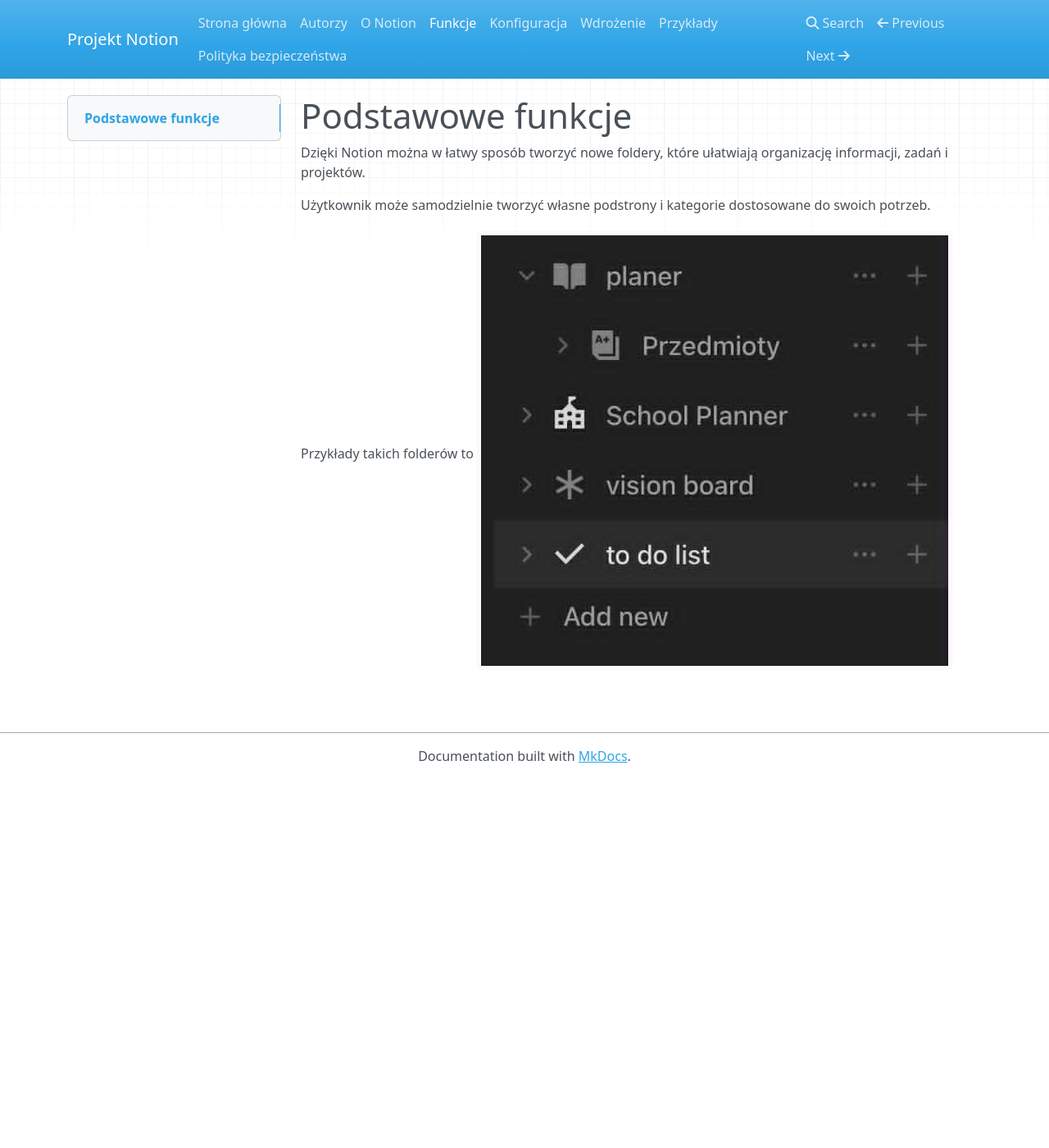
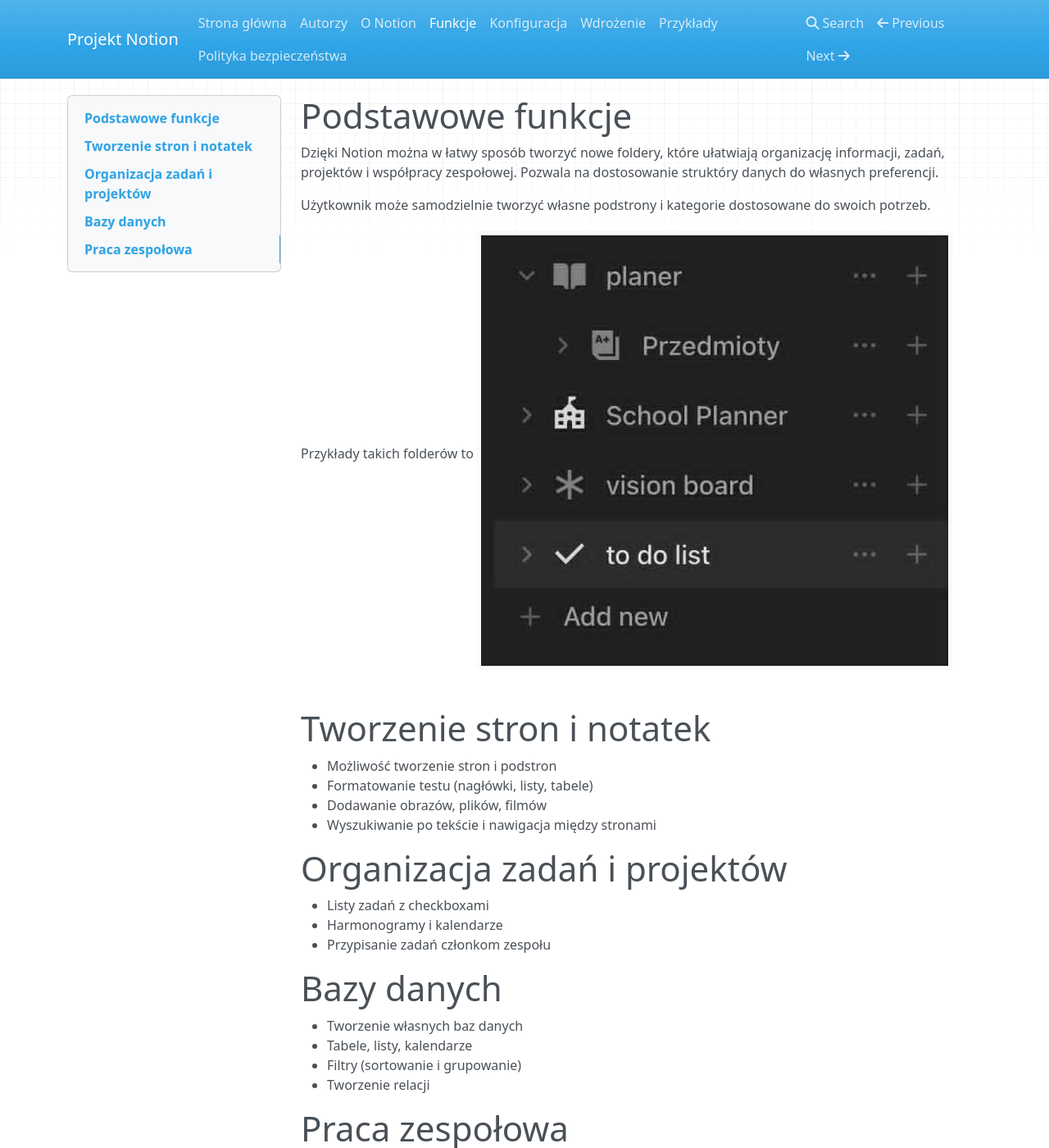
Before and after one commit to gablacna/notion-dev, an MkDocs documentation site: the page built from docs/funkcje.md, in a window 1280 px wide and 1400 px high. Shown: the whole window at 82% size. Built offline with MkDocs 1.6.1, drawn with Linux system fonts in a browser that asks for light colours; nearby versions of some CDN libraries; some of the changed text lies outside the part shown.

Commit message:
Update funkcje.md

```diff
--- a/docs/funkcje.md
+++ b/docs/funkcje.md
@@ -1,6 +1,30 @@
 #Podstawowe funkcje
 
-Dzięki Notion można w łatwy sposób tworzyć nowe foldery, które ułatwiają organizację informacji, zadań i projektów.
+Dzięki Notion można w łatwy sposób tworzyć nowe foldery, które ułatwiają organizację informacji, zadań, projektów i współpracy zespołowej. Pozwala na dostosowanie struktóry danych do własnych preferencji.
 
 Użytkownik może samodzielnie tworzyć własne podstrony i kategorie dostosowane do swoich potrzeb. Przykłady takich folderów to
 ![](img/1przyklad.jpg)
+
+#Tworzenie stron i notatek
+
+- Możliwość tworzenie stron i podstron
+- Formatowanie testu (nagłówki, listy, tabele)
+- Dodawanie obrazów, plików, filmów
+- Wyszukiwanie po tekście i nawigacja między stronami
+
+#Organizacja zadań i projektów
+- Listy zadań z checkboxami
+- Harmonogramy i kalendarze
+- Przypisanie zadań członkom zespołu
+
+#Bazy danych
+- Tworzenie własnych baz danych
+- Tabele, listy, kalendarze
+- Filtry (sortowanie i grupowanie)
+- Tworzenie relacji
+
+#Praca zespołowa
+- Udostępnianie stron wybranym współpracownikom
+- Wspólna edycja
+- Dodawanie komentarzy
+- Historia zmian
```
